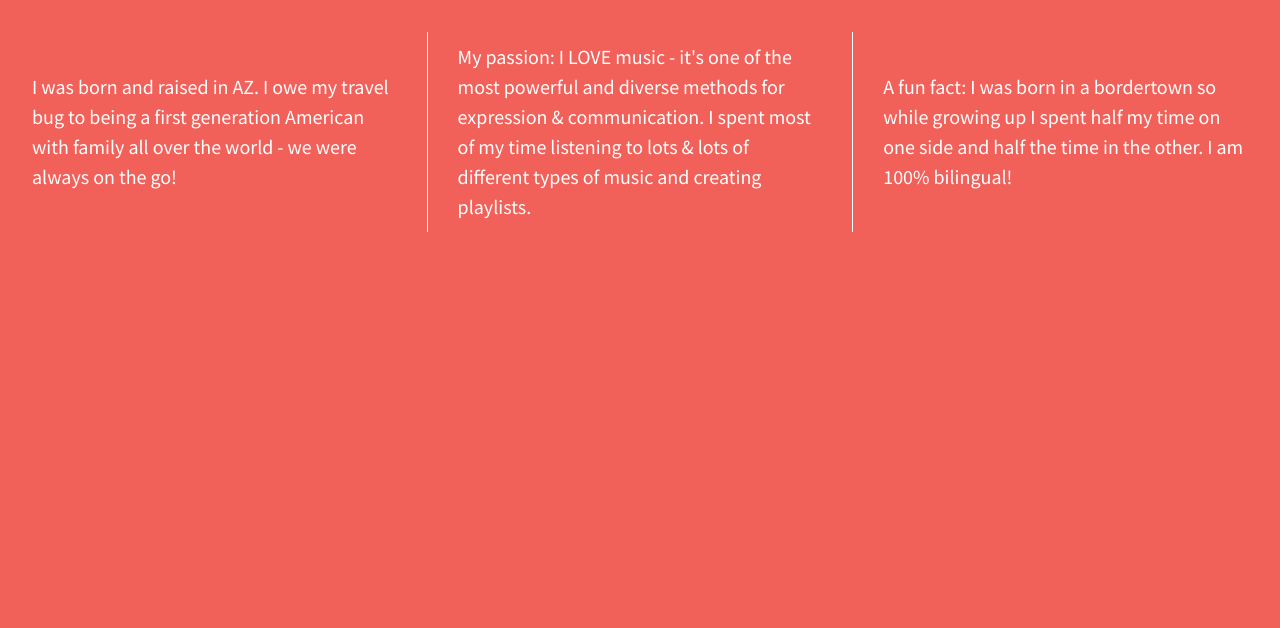
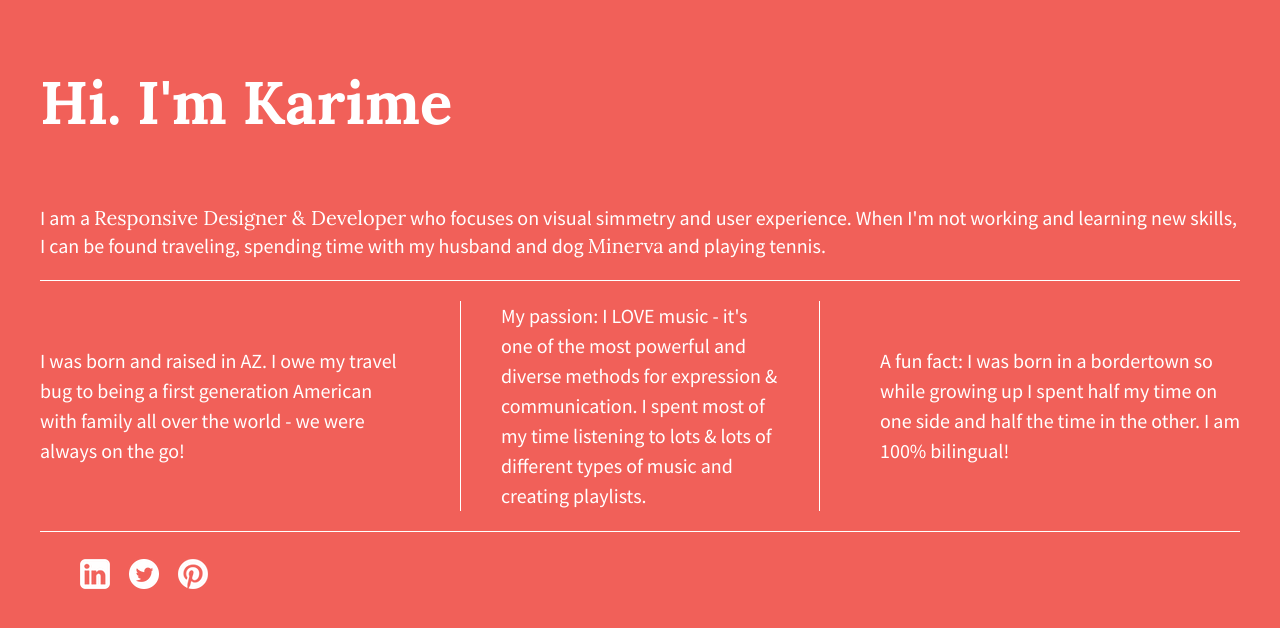
Before and after one commit to karimeov/206-divs-flexbox-starter, a plain HTML site: page index.html in a window 1280 px wide. Drawn offline with nearby package versions, Linux system fonts and the light colour scheme.

Commit message:
Added header and footer

```diff
--- a/css/main.css
+++ b/css/main.css
@@ -104,36 +104,69 @@ html {
 
 body {
   font-family: 'Source Sans Pro', sans-serif;
-  font-weight: 400;
-  padding: 2em;
+  padding: 0em 2em;
+  font-size: 1.25em;
   color: #fff;
-  /*font-size: 1em;*/
-  height: 100%;
+  display: flex;
+  justify-content: center;
 }
 
-.wrapper {
-  /*add display:flex and set justify-content to space-between*/
-  /*font-weight: 400;*/
+.flex-containter {
   display: flex;
+  flex-flow: row wrap;
   justify-content: space-between;
-  align-items: center;
-  flex-flow: row wrap;
+  max-width: 1200px;
 }
 
-.div-1, .div-2, .div-3 {
-  /*give the divs a width of 30%, add display:flex, set justify-content and align-items to center*/
-  color: #fff;
-  line-height: 1.5em;
-  /*font-size: 1.6em;--*/
-  font-size: 1.25em;
-  /*background-color: #f16059;*/
-  /*height: 350px;--*/
-  height: auto;
+p span {
+  font-family: 'Lora', sans-serif;
+}
+
+header,
+footer {
+  width: 100%;
   display: flex;
-  /*width: 30%;--*/
+  justify-content: flex-start;
+}
+
+header h1{
+  font-family: 'Lora', sans-serif;
+  font-size: 3em;
+}
+
+main {
+  width: 100%;
+  display: flex;
   justify-content: center;
-  align-items: center
+  border-bottom: 1px solid #fff;
 }
+ main p {
+  font-size: 1.35;
+ }
+
+ .flex-items {
+   display: flex;
+   justify-content: center;
+   align-items: center;
+   line-height: 1.5em;
+   font-size: 1em;
+   border-bottom: 1px solid #fff;
+ }
+
+ footer {
+   border-top: 1px solid #fff;
+ }
+
+ footer ul li {
+   display: inline-block;
+ }
+
+ footer li {
+   padding-top: 5px;
+   padding-bottom: 0px;
+   padding-left: 0px;
+   padding-right: 15px;
+ }
 
 /* ==========================================================================
    Helper classes
@@ -214,17 +247,25 @@ body {
    These examples override the primary ('mobile first') styles.
    Modify as content requires.
    ========================================================================== */
-@media all and (min-width: 1200px){
-    .div-1, .div-2, .div-3{
-      flex-basis: 30%
-
-    }
-    .div-1, .div-2 {
-      border-right: 1px solid #fff;
-      padding-right: 30px;
-      height: 200px;
+@media all and (min-width: 768px){
+    body {
+      padding: 1em;
     }
 }
+
+@media (min-width: 1200px) {
+    .flex-items {
+      flex-basis: 30%;
+      border-bottom: none;
+    }
+
+    #div-2 p {
+      border-left: 1px solid #fff;
+      border-right: 1px solid #fff;
+      padding: 0 40px;
+    }
+}
+
 @media print,
        (-webkit-min-device-pixel-ratio: 1.25),
        (min-resolution: 1.25dppx),
--- a/index.html
+++ b/index.html
@@ -13,6 +13,7 @@
         <link rel="stylesheet" href="css/normalize.css">
         <link rel="stylesheet" href="css/main.css">
         <script src="js/vendor/modernizr-2.8.3.min.js"></script>
+        <link href="https://fonts.googleapis.com/css?family=Lora|Source+Sans+Pro:400,700" rel="stylesheet">
         <link href='http://fonts.googleapis.com/css?family=Lora:700' rel='stylesheet' type='text/css'>
         <link href='http://fonts.googleapis.com/css?family=Source+Sans+Pro:400,700' rel='stylesheet' type='text/css'>
     </head>
@@ -20,18 +21,31 @@
         <!--[if lt IE 8]>
             <p class="browserupgrade">You are using an <strong>outdated</strong> browser. Please <a href="http://browsehappy.com/">upgrade your browser</a> to improve your experience.</p>
         <![endif]-->
-
-        <section class="wrapper">
-            <div class="div-1">
+        <section class="flex-containter">
+            <header>
+                <h1>Hi. I'm Karime</h1>
+            </header>
+            <main>
+                <p>I am a <span>Responsive Designer & Developer</span> who focuses on visual simmetry and user experience.  When I'm not working and learning new skills, I can be found traveling, spending time with my husband and dog <span>Minerva</span> and playing tennis.</p>
+            </main>
+            <div id="div-1" class="flex-items">
                 <p>I was born and raised in AZ.  I owe my travel bug to being a first generation American with family all over the world - we were always on the go!</p>
             </div>
-            <div class="div-2">
+            <div id="div-2" class="flex-items">
                 <p>My passion:  I LOVE music - it's one of the most powerful and diverse methods for expression & communication.  I spent most of my time listening to lots & lots of different types of music and creating playlists.</p>
             </div>
-            <div class="div-3">
+            <div id="div-3" class="flex-items">
                 <p>A fun fact: I was born in a bordertown so while growing up I spent half my time on one side and half the time in the other.  I am 100% bilingual!</p>
             </div>
+            <footer>
+              <ul>
+                <li><a href="https://www.linkedin.com/in/karimeov/" target="_blank"><img src="img/linkedin.png" alt="Linkedin icon" id="linkedin-img"/></a></li>
+                <li><a href="https://twitter.com/karimeov" target="_blank"><img src="img/twitter.png" alt="Twitter icon" id="twitter-img"/></a></li>
+                <li><a href="https://www.pinterest.com/karimeov/" target="_blank"><img src="img/pinterest.png" alt="Pinterest icon" id="pinterest-img"/></a></li>
+              </ul>
+            </footer>
         </section>
+
 
         <script src="https://ajax.googleapis.com/ajax/libs/jquery/1.11.3/jquery.min.js"></script>
         <script>window.jQuery || document.write('<script src="js/vendor/jquery-1.11.3.min.js"><\/script>')</script>
```
Also changed, not shown: img/linkedin.png (added), img/pinterest.png (added), img/twitter.png (added).
